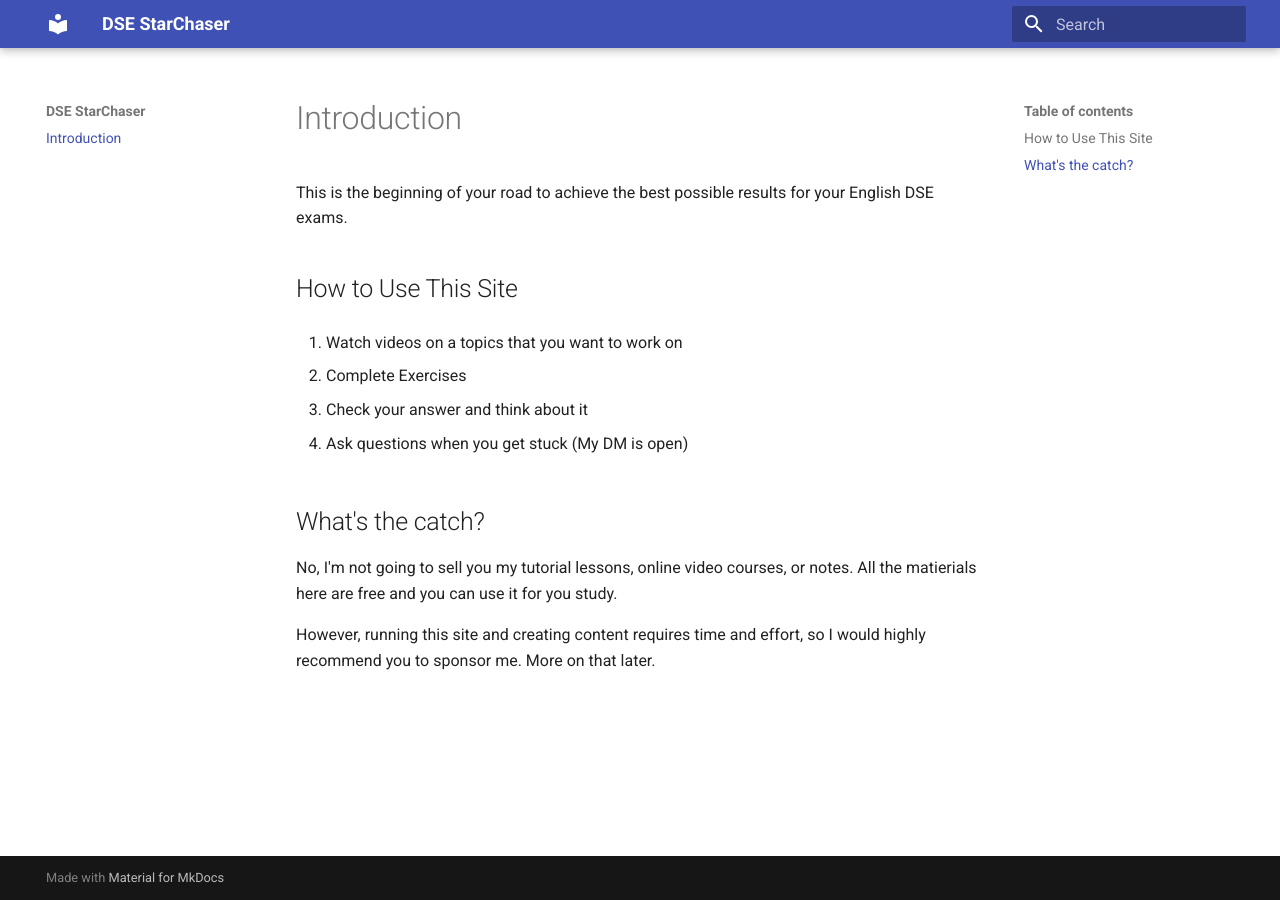
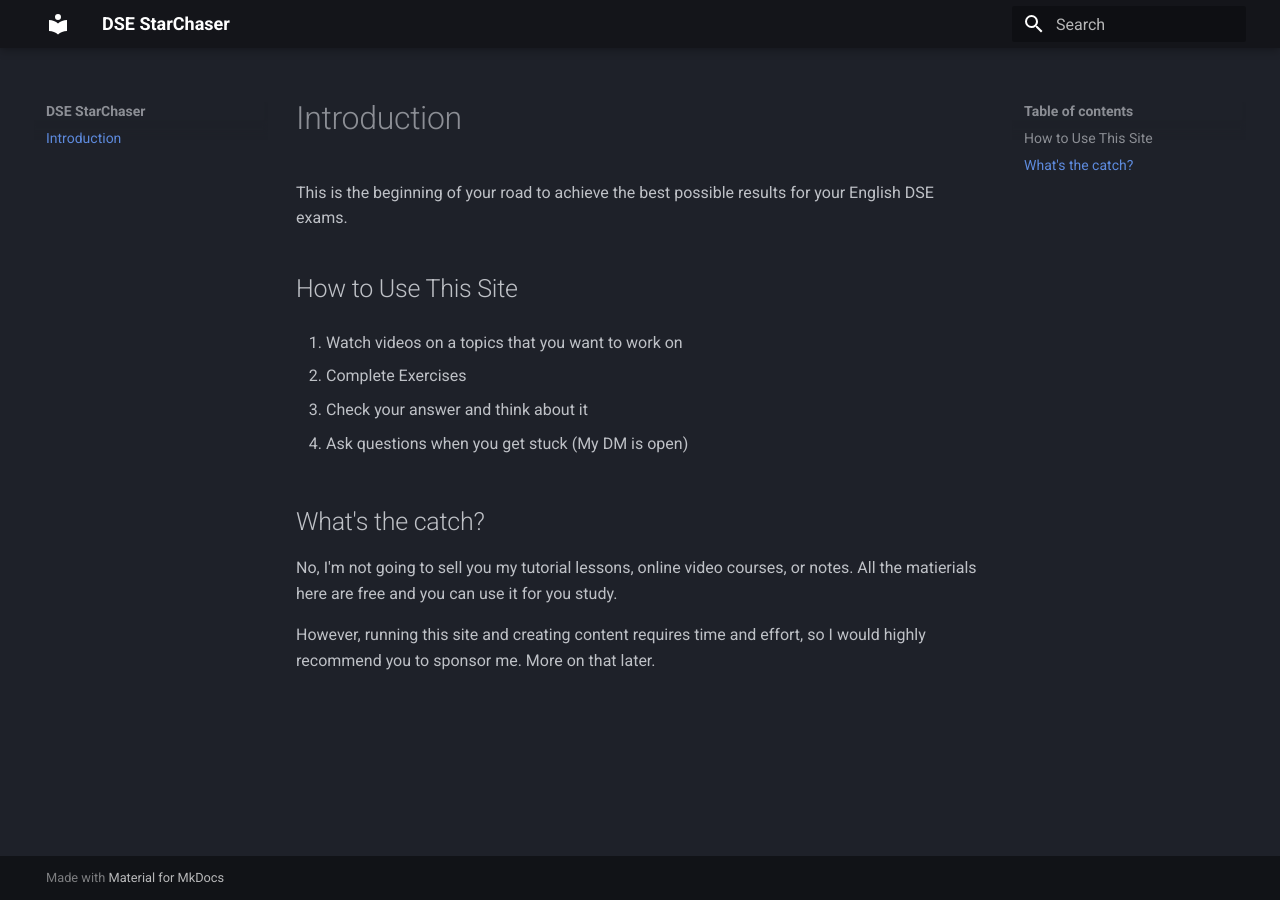
Before and after one commit to louiskwt/starchaser-portal, an MkDocs documentation site: the page built from docs/index.md, in a window 1280 px wide. Built offline with MkDocs 1.6.1 and Material for MkDocs 9.7.7, drawn with Linux system fonts in a browser that asks for light colours.

Commit message:
change palette and scheme to dark mode

```diff
--- a/mkdocs.yml
+++ b/mkdocs.yml
@@ -2,3 +2,6 @@ site_name: DSE StarChaser
 
 theme:
   name: material
+  palette:
+    primary: black
+    scheme: slate
```
